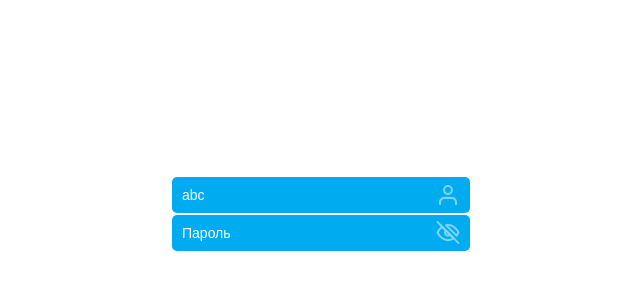
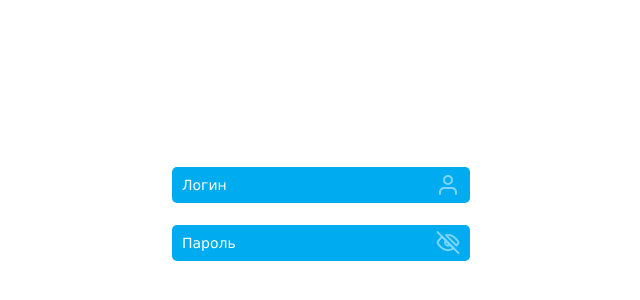
Before and after one commit to GrigorenkoSergey/contacts-front, a React (Create React App) app: page / in a window 1280 px wide. Shown: the part 186-486 px from the top of the page, without its empty margins (319-959 px from the left). Built offline with nearby package versions, Linux system fonts and the light colour scheme.

Commit message:
updated Field ans LoginForm

```diff
--- a/package.json
+++ b/package.json
@@ -1,5 +1,5 @@
 {
-  "name": "takeoff-stuff",
+  "name": "takeoff-staff",
   "version": "0.1.0",
   "private": false,
   "dependencies": {
--- a/src/components/Field/Field.module.css
+++ b/src/components/Field/Field.module.css
@@ -38,6 +38,7 @@
 
   border: 0;
   font-size: var(--font-size);
+  font-family: var(--font-family-primary);
   padding-right: 40px;
   background: var(--button-primary-color);
   border-radius: inherit;
@@ -58,17 +59,21 @@
   cursor: pointer;
 }
 
+input:-internal-autofill-selected~svg.icon path {
+  stroke: gray;
+}
+
 .input:focus {
   outline: none;
   background-color: #fff;
   color: var(--button-primary-color);
 }
 
-.input ~ svg.icon path {
+.input~svg.icon path {
   stroke: white;
 }
 
-.input:focus ~ svg.icon path {
+.input:focus~svg.icon path {
   stroke: var(--button-primary-color);
 }
 
@@ -111,6 +116,6 @@
   stroke: var(--color-error);
 }
 
-.error .input ~ svg.icon path {
+.error .input~svg.icon path {
   stroke: var(--color-error);
 }
--- a/src/components/LoginForm/LoginForm.module.css
+++ b/src/components/LoginForm/LoginForm.module.css
@@ -1,4 +1,8 @@
-.loginForm {
+.form {
   width: 100%;
   max-width: 300px;
 }
+
+.login {
+  margin-bottom: 20px;
+}
--- a/src/components/LoginForm/LoginForm.tsx
+++ b/src/components/LoginForm/LoginForm.tsx
@@ -1,4 +1,4 @@
-import React from 'react';
+import React, { useState } from 'react';
 import { cn } from '../../utils';
 import { LoginField } from '../LoginField';
 import { PasswordField } from '../PasswordField';
@@ -9,12 +9,17 @@ type Props = {
 };
 
 export function LoginForm(x: Props) {
+  const [login, setLogin] = useState('');
+  const [password, setPassword] = useState('');
+
   return (
-    <div className={cn(s.loginForm, x.className)}>
-      <LoginField value='abc'
-                  onChange={() => { }} />
-      <PasswordField value=''
-                     onChange={() => { }} />
-    </div>
+    <form className={cn(s.form, x.className)}>
+      <LoginField className={s.login}
+                  value={login}
+                  onChange={setLogin} />
+      <PasswordField className={s.password}
+                     value={password}
+                     onChange={setPassword} />
+    </form>
   );
 }
--- a/src/components/PasswordField/PasswordField.tsx
+++ b/src/components/PasswordField/PasswordField.tsx
@@ -26,4 +26,4 @@ export function PasswordField(x: Props) {
            icon={type === 'password' ? EyeOff : Eye}
            onIconClick={() => setType(type === 'password' ? 'text' : 'password')} />
   );
-};
+}
--- a/src/index.css
+++ b/src/index.css
@@ -12,4 +12,5 @@
 
 body {
   margin: 0;
+  font-family: var(--font-family-primary);
 }
```
